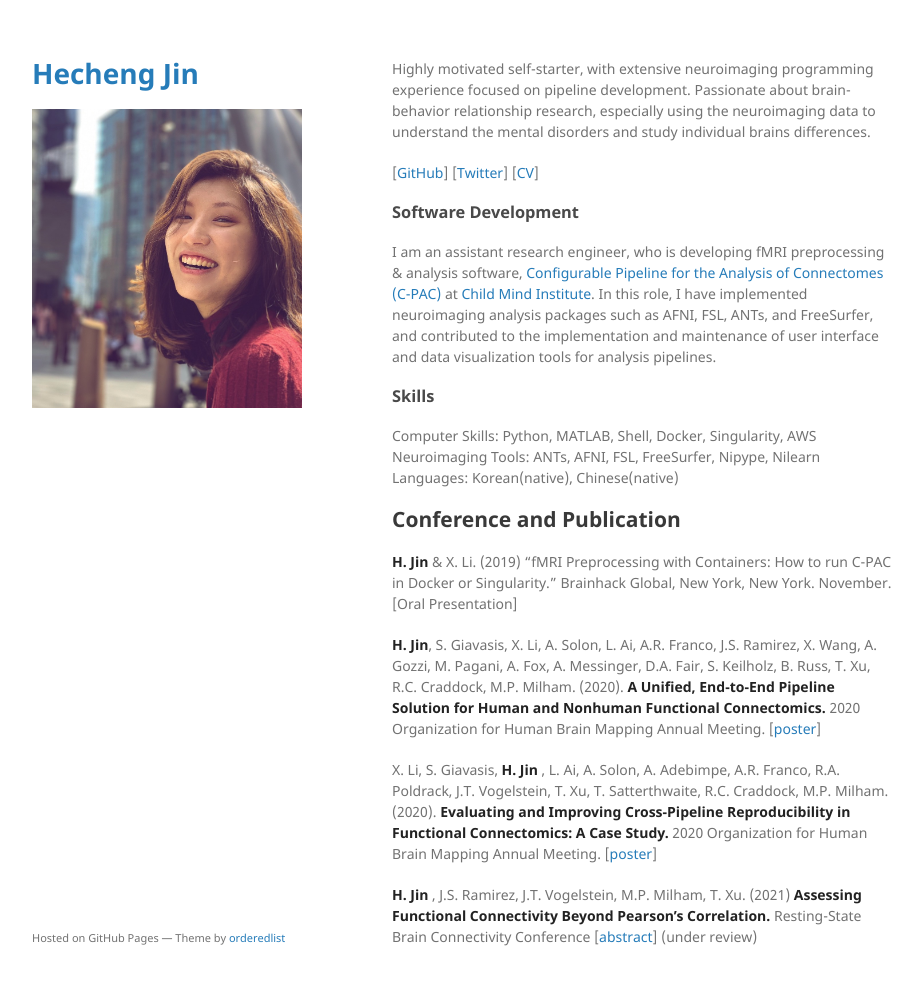
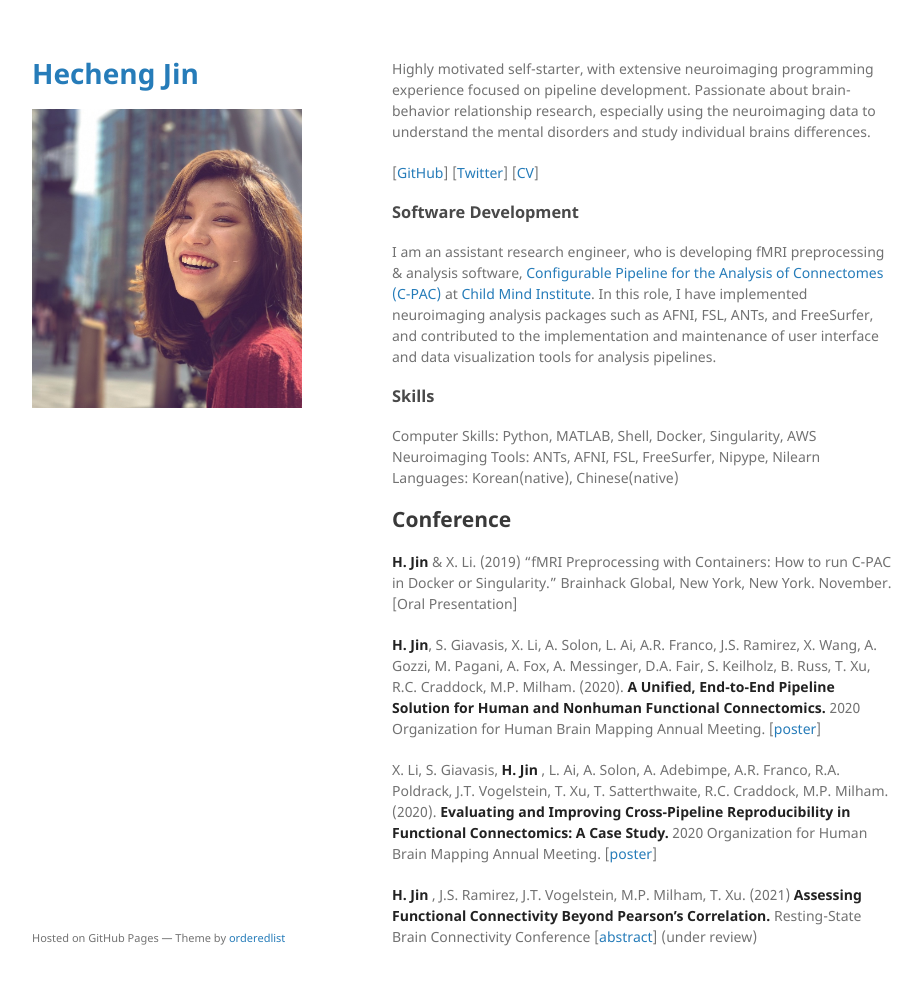
Before and after one commit to HechengJin0/hechengjin0.github.io, a Jekyll site: the page built from index.md, in a window 1280 px wide and 1017 px high. Shown: the top 985 px of the window, without its empty margins (178-1100 px from the left). Built offline with Jekyll 4.4.1, drawn with Linux system fonts in a browser that asks for light colours; the repository's description, which GitHub fills in, is left out.

Commit message:
title rename

```diff
--- a/index.md
+++ b/index.md
@@ -22,7 +22,7 @@ Languages: Korean(native), Chinese(native)
 
 
 
-## Conference and Publication
+## Conference
 
 **H. Jin** & X. Li. (2019) “fMRI Preprocessing with Containers: How to run C-PAC in Docker or Singularity.” Brainhack Global, New York, New York. November. [Oral Presentation]
 
```
